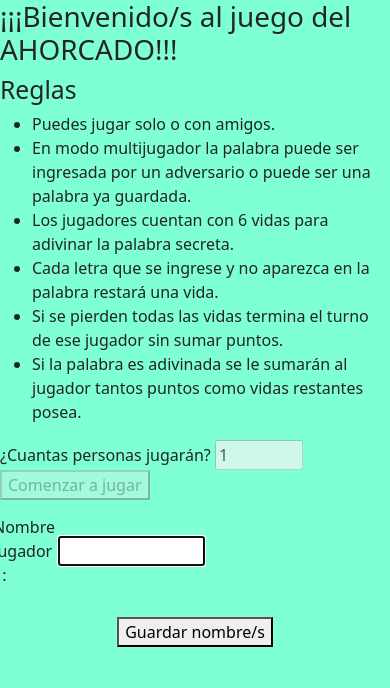
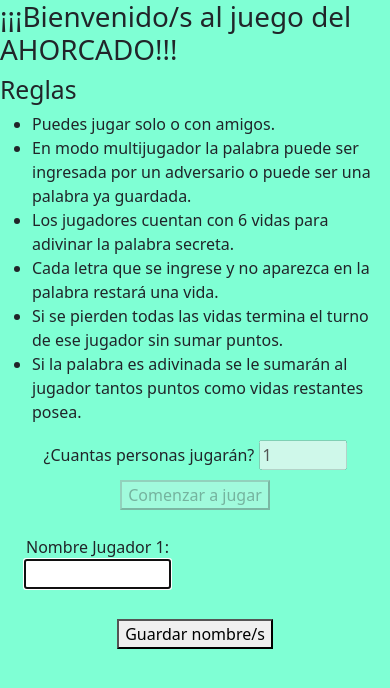
Before and after one commit to DanielBrusatin/ProyectoFinal-Brusatin, a plain HTML site: page index.html in a window 390 px wide. Both pictures are taken after a click on the button "Comenzar a jugar". Drawn offline with nearby package versions, Linux system fonts and the light colour scheme; some packages are replaced by stand-ins of ours; a script that the page names is missing.

Commit message:
Juego OK, falta Storage

```diff
--- a/css/style.css
+++ b/css/style.css
@@ -119,6 +119,14 @@ tr .name {
 .dropup .dropdown-menu {
     min-width: 60vw;
 }
+#numberofplayers {
+    display: flex;
+    flex-direction: column;
+    align-items: center;
+}
+#numberofplayers button {
+    margin: 10px;
+}
 
 @media screen and (max-width: 768px) {
     #tablero {
@@ -146,5 +154,10 @@ tr .name {
     .dropup .dropdown-menu {
         width: 100vw;
     }
-
+    .dropup .dropdown-menu {
+        min-width: 60vw;
+    }
+    #names>* {
+        flex-direction: column;
+    }
 }
--- a/index.html
+++ b/index.html
@@ -59,8 +59,10 @@
       </ul>
     </div>
     <form id="numberofplayers">
-      <label for="players">¿Cuantas personas jugarán?</label>
-      <input type="number" name="players" id="players" required min="1" max="10" value="1">
+      <div>
+        <label for="players">¿Cuantas personas jugarán?</label>
+        <input type="number" name="players" id="players" required min="1" max="10" value="1">
+      </div>
       <button id="start">Comenzar a jugar</button>
     </form>
     <form id="names">
```
